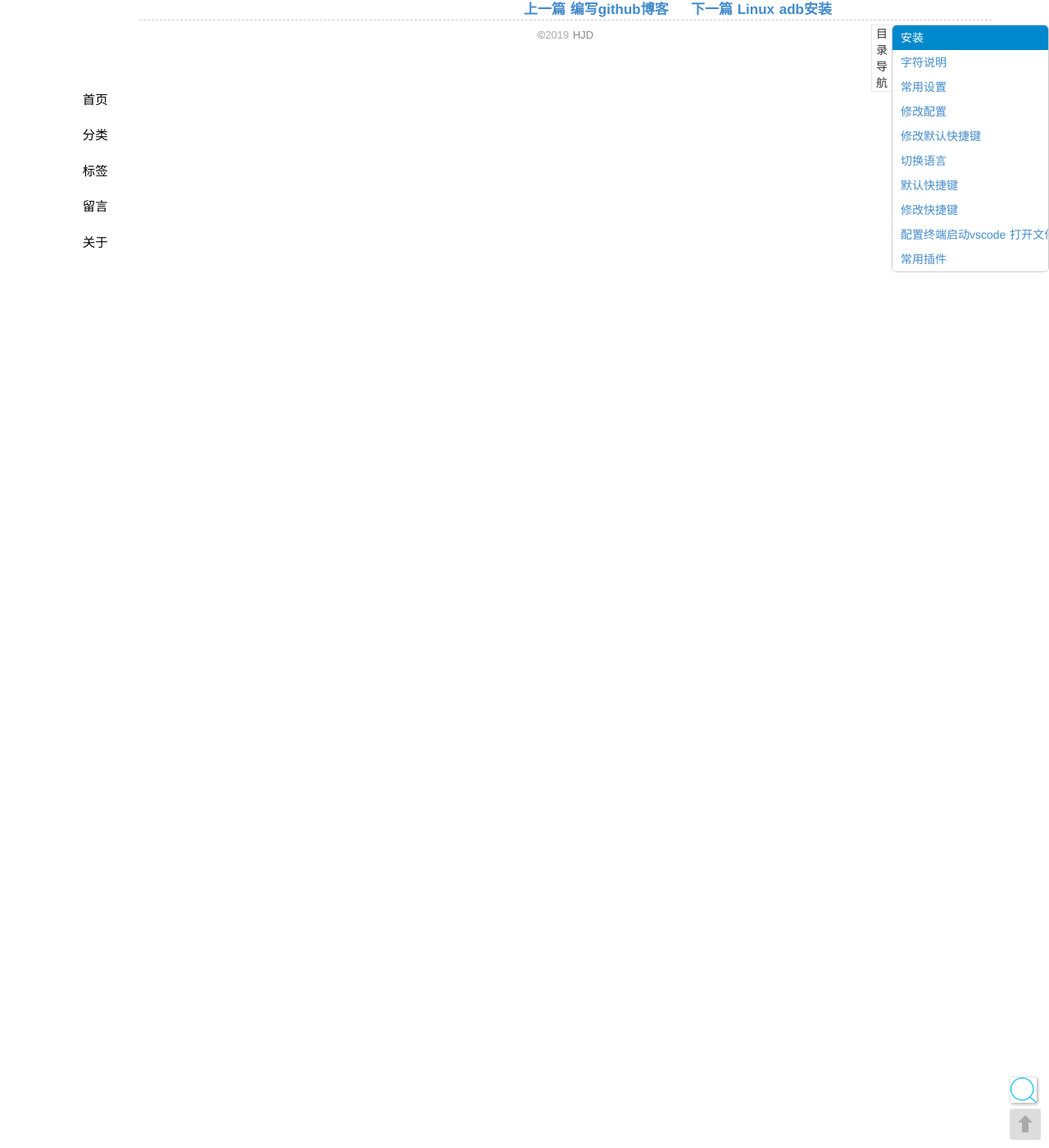
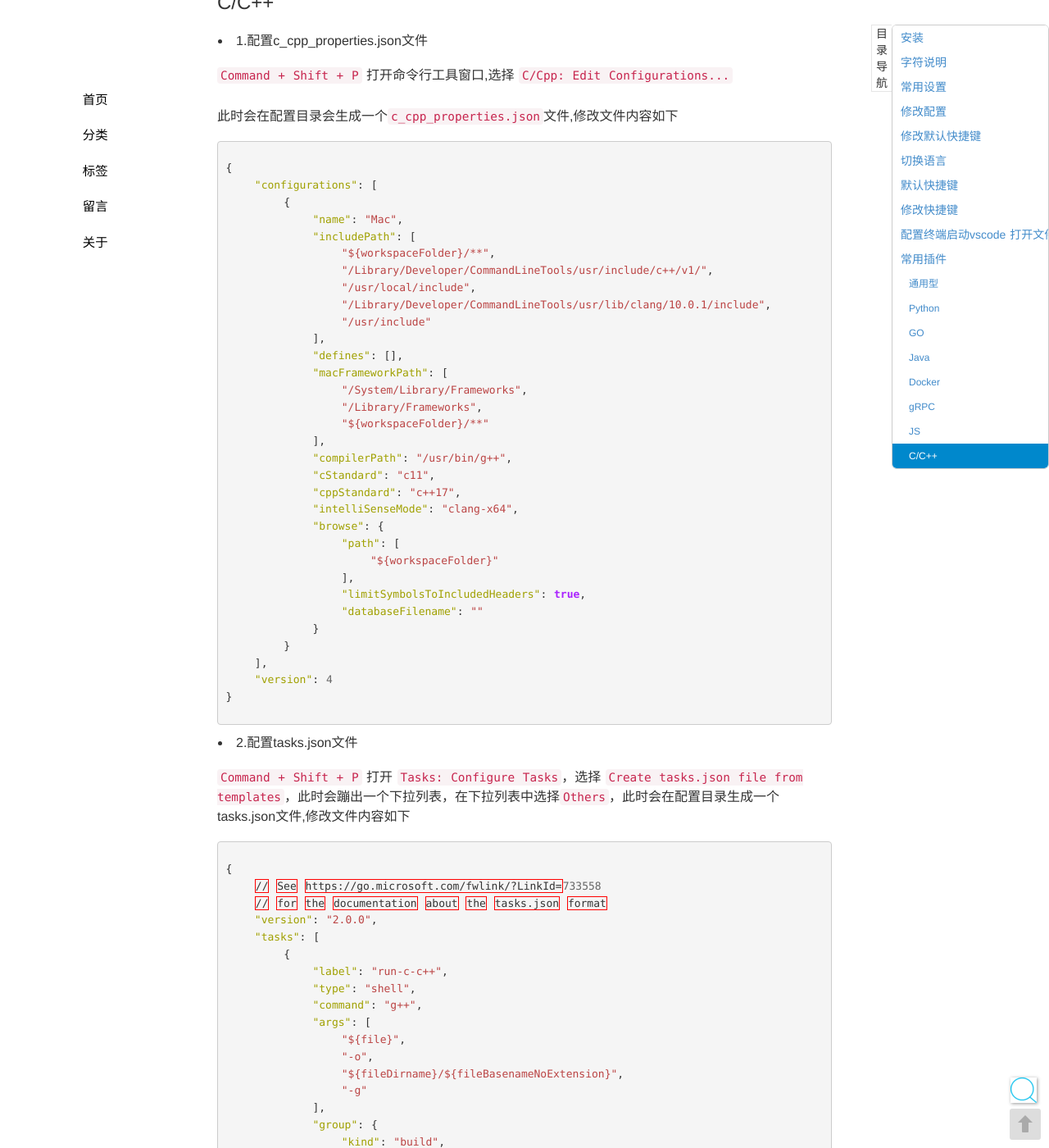
Before and after one commit to seekplum/seekplum.github.io, a Jekyll site: the page built from _posts/2017-12-25-vscode-use.md, in a window 1280 px wide and 1400 px high, scrolled down 11353 px. Shown: the whole window at 82% size. Built offline with Jekyll 4.4.1, drawn with Linux system fonts in a browser that asks for light colours; comment, search, counter and statistics services are not loaded; some of the changed text lies outside the part shown.

Commit message:
ADD: vscode调试C/C++

````diff
--- a/_posts/2017-12-25-vscode-use.md
+++ b/_posts/2017-12-25-vscode-use.md
@@ -520,3 +520,123 @@
 ### JS
 
 * Vetur
+
+### C/C++
+
+* 1.配置c_cpp_properties.json文件
+
+`Command + Shift + P` 打开命令行工具窗口,选择 `C/Cpp: Edit Configurations...`
+
+此时会在配置目录会生成一个`c_cpp_properties.json`文件,修改文件内容如下
+
+```json
+{
+    "configurations": [
+        {
+            "name": "Mac",
+            "includePath": [
+                "${workspaceFolder}/**",
+                "/Library/Developer/CommandLineTools/usr/include/c++/v1/",
+                "/usr/local/include",
+                "/Library/Developer/CommandLineTools/usr/lib/clang/10.0.1/include",
+                "/usr/include"
+            ],
+            "defines": [],
+            "macFrameworkPath": [
+                "/System/Library/Frameworks",
+                "/Library/Frameworks",
+                "${workspaceFolder}/**"
+            ],
+            "compilerPath": "/usr/bin/g++",
+            "cStandard": "c11",
+            "cppStandard": "c++17",
+            "intelliSenseMode": "clang-x64",
+            "browse": {
+                "path": [
+                    "${workspaceFolder}"
+                ],
+                "limitSymbolsToIncludedHeaders": true,
+                "databaseFilename": ""
+            }
+        }
+    ],
+    "version": 4
+}
+```
+
+* 2.配置tasks.json文件
+
+`Command + Shift + P` 打开 `Tasks: Configure Tasks`，选择 `Create tasks.json file from templates`，此时会蹦出一个下拉列表，在下拉列表中选择`Others`，此时会在配置目录生成一个tasks.json文件,修改文件内容如下
+
+```json
+{
+    // See https://go.microsoft.com/fwlink/?LinkId=733558
+    // for the documentation about the tasks.json format
+    "version": "2.0.0",
+    "tasks": [
+        {
+            "label": "run-c-c++",
+            "type": "shell",
+            "command": "g++",
+            "args": [
+                "${file}",
+                "-o",
+                "${fileDirname}/${fileBasenameNoExtension}",
+                "-g"
+            ],
+            "group": {
+                "kind": "build",
+                "isDefault": true
+            },
+            "problemMatcher": [
+                "$gcc"
+            ]
+        }
+    ]
+}
+```
+
+* 3.配置launch.json文件
+
+```json
+{
+    // 使用 IntelliSense 了解相关属性。
+    // 悬停以查看现有属性的描述。
+    // 欲了解更多信息，请访问: https://go.microsoft.com/fwlink/?linkid=830387
+    "version": "0.2.0",
+    "configurations": [
+        {
+            "name": "C/C++ Launch",
+            "type": "cppdbg",
+            "request": "launch",
+            "program": "${fileDirname}/${fileBasenameNoExtension}",
+            "args": [],
+            "stopAtEntry": false,
+            "cwd": "${workspaceFolder}",
+            "environment": [],
+            "externalConsole": true,
+            "MIMode": "lldb",
+            "preLaunchTask": "run-c-c++"
+        }
+    ]
+}
+```
+
+* 4.编写测试文件
+
+```bash
+cat > test_main.cpp <<EOF
+#include <stdio.h>
+
+int main(int argc, char **argv)
+{
+    printf("hello vs-code!\n");
+    int result;
+    int a = 2;
+    int b = 3;
+    result = a + b;
+    printf("%d + %d = %d\n", a, b, result);
+    return 0;
+}
+EOF
+```
````
